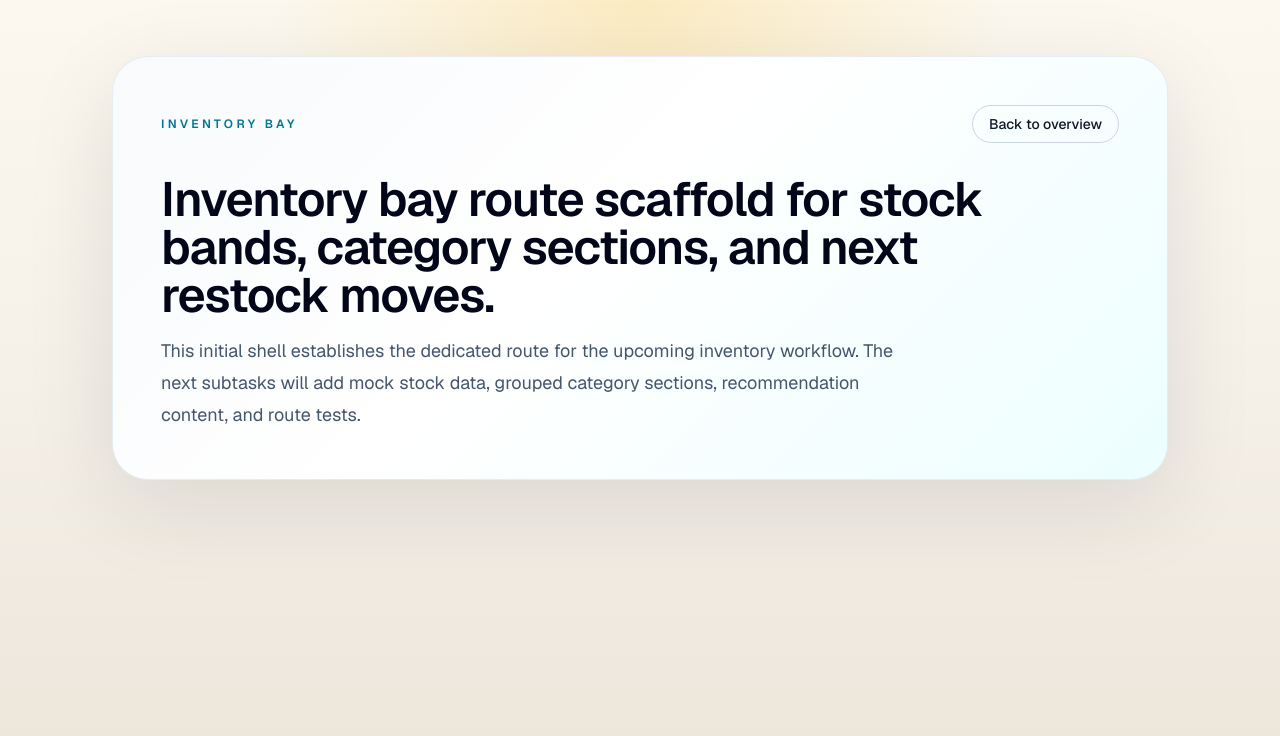
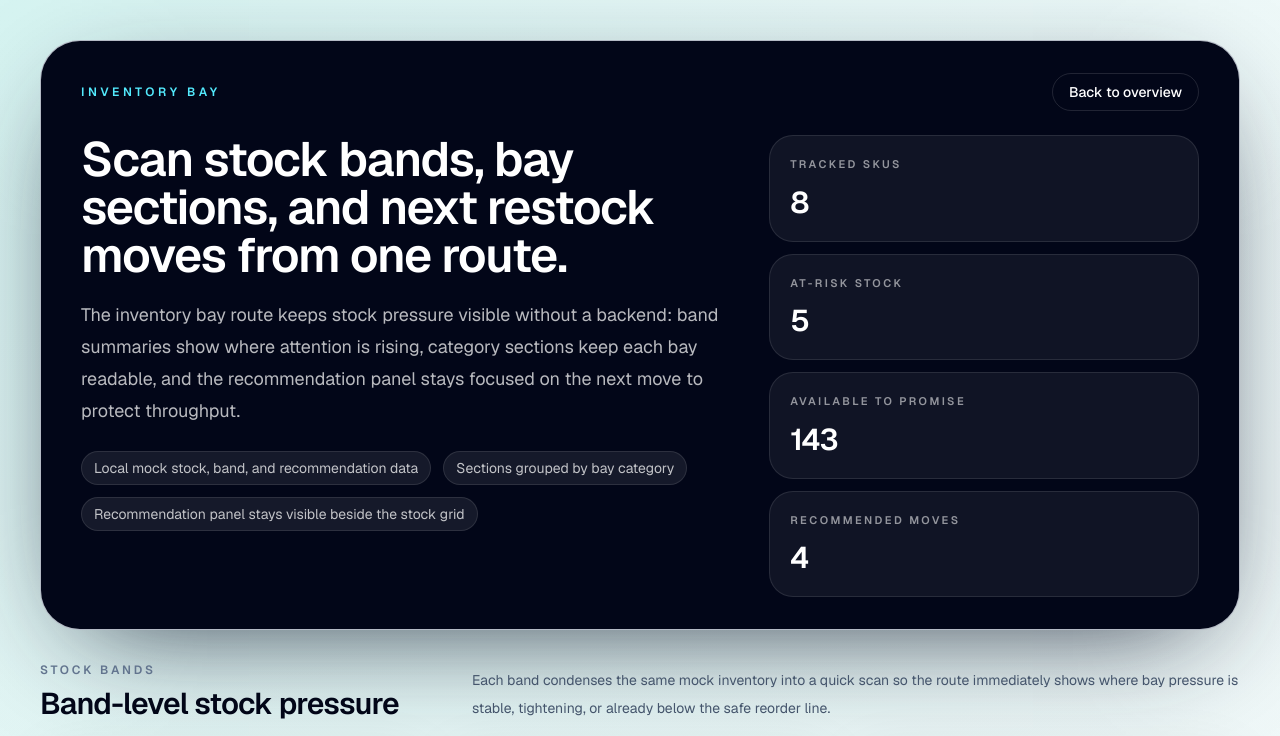
Before and after one commit to iamasx/api-test, a Next.js app: page /inventory-bay in a window 1280 px wide. Shown: the top 736 px of the page. Built offline with nearby package versions, Linux system fonts and the light colour scheme.

Commit message:
feat: assemble inventory bay route

```diff
--- a/src/app/inventory-bay/page.tsx
+++ b/src/app/inventory-bay/page.tsx
@@ -1,39 +1,49 @@
 import type { Metadata } from "next";
-import Link from "next/link";
+
+import { InventoryBayShell } from "./_components/inventory-bay-shell";
+import {
+  getInventoryBayBandSummaries,
+  getInventoryBayMetrics,
+  getInventoryBayRecommendationViews,
+  getInventoryBaySections,
+  inventoryBayBands,
+  inventoryBayCategories,
+  inventoryBayItems,
+  inventoryBayRecommendations,
+} from "./_data/inventory-bay-data";
 
 export const metadata: Metadata = {
   title: "Inventory Bay",
   description:
-    "Initial shell for the inventory bay route that will expand with stock bands and restock guidance.",
+    "Mock inventory bay route with stock bands, category sections, and a restock recommendation panel.",
 };
 
 export default function InventoryBayPage() {
+  const metrics = getInventoryBayMetrics(
+    inventoryBayItems,
+    inventoryBayRecommendations,
+  );
+  const bandSummaries = getInventoryBayBandSummaries(
+    inventoryBayItems,
+    inventoryBayBands,
+  );
+  const sections = getInventoryBaySections(
+    inventoryBayItems,
+    inventoryBayCategories,
+  );
+  const recommendations = getInventoryBayRecommendationViews(
+    inventoryBayItems,
+    inventoryBayCategories,
+    inventoryBayBands,
+    inventoryBayRecommendations,
+  );
+
   return (
-    <main className="mx-auto flex w-full max-w-6xl flex-1 flex-col gap-8 px-6 py-10 sm:px-10 lg:px-12 lg:py-14">
-      <section className="overflow-hidden rounded-[2.25rem] border border-slate-200/80 bg-[linear-gradient(135deg,#f8fafc_0%,#ffffff_46%,#ecfeff_100%)] p-8 shadow-[0_24px_90px_rgba(15,23,42,0.1)] sm:p-10 lg:p-12">
-        <div className="flex flex-wrap items-center justify-between gap-4">
-          <p className="text-xs font-semibold uppercase tracking-[0.28em] text-cyan-700">
-            Inventory Bay
-          </p>
-          <Link
-            href="/"
-            className="rounded-full border border-slate-300 px-4 py-2 text-sm font-medium text-slate-700 transition-colors hover:border-slate-950 hover:text-slate-950"
-          >
-            Back to overview
-          </Link>
-        </div>
-
-        <div className="mt-8 max-w-4xl space-y-4">
-          <h1 className="text-4xl font-semibold tracking-tight text-slate-950 sm:text-5xl">
-            Inventory bay route scaffold for stock bands, category sections, and next restock moves.
-          </h1>
-          <p className="max-w-3xl text-base leading-8 text-slate-600 sm:text-lg">
-            This initial shell establishes the dedicated route for the upcoming
-            inventory workflow. The next subtasks will add mock stock data,
-            grouped category sections, recommendation content, and route tests.
-          </p>
-        </div>
-      </section>
-    </main>
+    <InventoryBayShell
+      bandSummaries={bandSummaries}
+      metrics={metrics}
+      recommendations={recommendations}
+      sections={sections}
+    />
   );
 }
```
